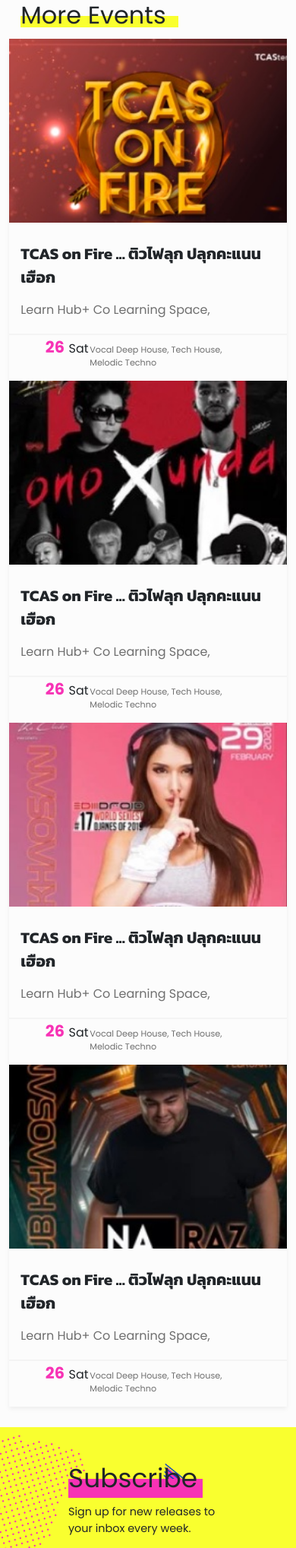
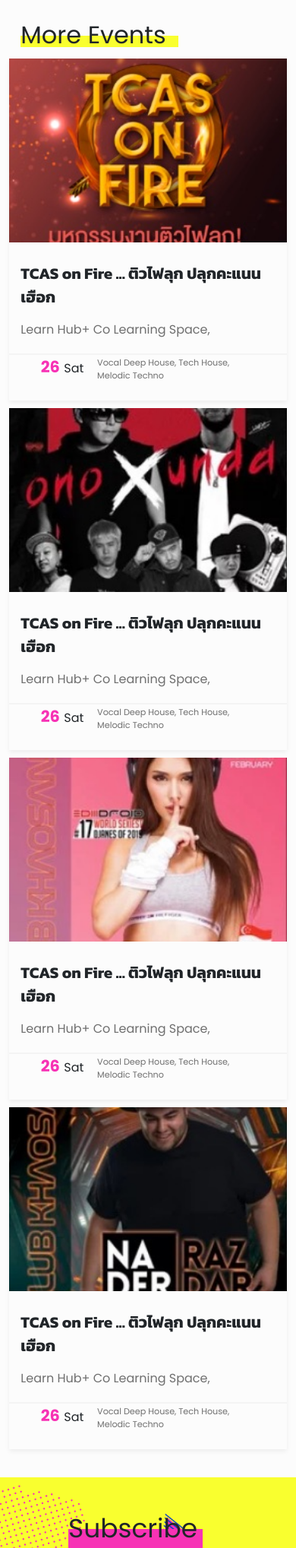
Before and after one commit to pinplengpai/mindful, a PHP site: page /event-detail.php in a window 390 px wide; the page is wider, and only the part inside the window is pictured. Shown: the part 2303-4340 px from the top of that part at 76% size. Run offline with PHP 8.4, Linux system fonts and the light colour scheme.

Commit message:
finish responsive design event-detail page

```diff
--- a/css/style.css
+++ b/css/style.css
@@ -901,6 +901,7 @@
   background-image: url("../images/bg-event-detail-title.jpg");
   background-repeat: no-repeat;
   background-size: cover;
+  background-position: center center;
   position: relative; }
 
 #p6s2 {
@@ -969,7 +970,7 @@
       margin: 0; }
 
 #p6s4 {
-  background-color: grey;
+  background-color: white;
   height: 480px;
   background-repeat: no-repeat;
   background-size: cover; }
@@ -994,7 +995,8 @@
     height: 242px;
     background-color: rgba(255, 255, 255, 0.4);
     width: 100%;
-    background-size: cover; }
+    background-size: cover;
+    background-position: center center; }
   #p6s5 .image-1 {
     background-image: url("../images/more-event-cover-1.jpg"); }
   #p6s5 .image-2 {
@@ -1036,4 +1038,24 @@
   #p6s5 .details-info .sat {
     padding-top: 2px; }
 
+@media (max-width: 1024px) {
+  #p6s2 .headline h2 {
+    width: 100%; }
+  #p6s2 .yellow-line1 {
+    display: none; }
+  #p6s2 .yellow-line2 {
+    display: none; } }
+@media (max-width: 500px) {
+  #p6s2 .information {
+    margin-bottom: 5%; }
+  #p6s2 .sharing {
+    width: 48%; }
+
+  #p6s5 .details-info .type-name {
+    margin-top: 2px;
+    margin-left: 16px;
+    width: 57%; }
+  #p6s5 .info-box {
+    margin-bottom: 10px; } }
+
 /*# sourceMappingURL=style.css.map */
--- a/event-detail.php
+++ b/event-detail.php
@@ -1,6 +1,6 @@
 <?php include 'header.php';?>
 <section id=p6s1>
-    <div class="container-fluid">
+    <div class="container-fluid p-0">
         <div class="row ">
             <div class="col-12">
                 <div class="box">
@@ -69,7 +69,7 @@
 </section>
 
 <section id="p6s4">
-    <div class="container-fluid p-0">
+    <div class="container-fluid">
         <div class="row ">
             <div class="col-12">
                 <div class="box">
@@ -89,7 +89,7 @@
             </div>
             <div class="row info-box-row">
                 <!-- 1 -->
-                <div class="col-12 col-sm-6 col-md-3 col-lg-3">
+                <div class="col-12 col-sm-6 col-md-6 col-lg-3">
                     <div class="info-box">
                         <div class="picture-info image-1"></div>
                         <div class="card-info">
@@ -112,7 +112,7 @@
                     </div>
                 </div>
                 <!-- 2 -->
-                <div class="col-12 col-sm-6 col-md-3 col-lg-3">
+                <div class="col-12 col-sm-6 col-md-6 col-lg-3">
                     <div class="info-box">
                         <div class="picture-info image-2"></div>
                         <div class="card-info">
@@ -135,7 +135,7 @@
                     </div>
                 </div>
                 <!-- 3 -->
-                <div class="col-12 col-sm-6 col-md-3 col-lg-3">
+                <div class="col-12 col-sm-6 col-md-6 col-lg-3">
                     <div class="info-box">
                         <div class="picture-info image-3"></div>
                         <div class="card-info">
@@ -158,7 +158,7 @@
                     </div>
                 </div>
                 <!-- 4 -->
-                <div class="col-12 col-sm-6 col-md-3 col-lg-3">
+                <div class="col-12 col-sm-6 col-md-6 col-lg-3">
                     <div class="info-box">
                         <div class="picture-info image-4"></div>
                         <div class="card-info">
--- a/scss/layouts/_event-detail.scss
+++ b/scss/layouts/_event-detail.scss
@@ -4,6 +4,7 @@
     background-image: url("../images/bg-event-detail-title.jpg");
     background-repeat: no-repeat;
     background-size: cover;
+    background-position: center center;
     position: relative;
 }
 
@@ -96,7 +97,7 @@
 }
 
 #p6s4{
-    background-color: grey;
+    background-color: white;
     height: 480px;
     // background-image: url("../images/map.png");
     background-repeat: no-repeat;
@@ -129,6 +130,7 @@
         background-color: rgba(255,255,255,0.4);
         width: 100%;
         background-size: cover;
+        background-position: center center;
     }
     .image-1{
         background-image: url("../images/more-event-cover-1.jpg");
@@ -189,3 +191,41 @@
         }
     }
 }
+@media (max-width: 1024px){
+    #p6s2{
+        .headline{
+            h2{
+                width: 100%;
+            }
+        }
+        .yellow-line1{
+            display: none;
+        }
+        .yellow-line2{
+            display: none;
+        }
+
+    }
+}
+
+@media (max-width: 500px){
+    #p6s2{
+        .information{
+            margin-bottom: 5%;
+        }
+        .sharing{
+            width: 48%;
+        }
+    }
+    #p6s5 {
+        .details-info .type-name {
+            margin-top: 2px;
+            margin-left: 16px;
+            width: 57%;
+        }
+        .info-box {
+            margin-bottom: 10px;
+        }
+    }
+
+}
```
Also changed, not shown: 1 other file.
